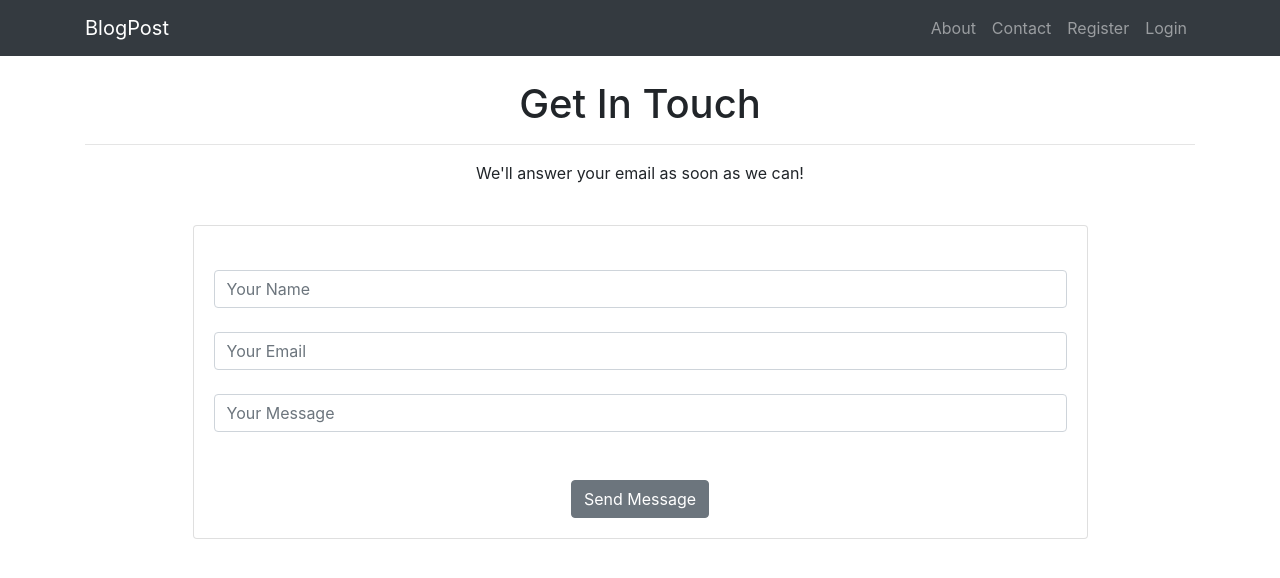
After one commit to Yazan-Akq/BlogPost, a Django app: page /Contact/ in a window 1280 px wide. The commit adds this page. Shown: the top 578 px of the page. Run offline with Django 3.2, Linux system fonts and the light colour scheme; some libraries are stand-ins or nearby versions.

Commit message:
contact-page

```diff
--- a/BlogApp/templates/base.html
+++ b/BlogApp/templates/base.html
@@ -14,6 +14,7 @@
   </head>
   <body>
     <nav class="navbar navbar-expand-lg navbar-dark bg-dark">
+        <div class="container">
   <a class="navbar-brand" href="{% url 'home' %}">BlogPost</a>
   <button class="navbar-toggler" type="button" data-toggle="collapse" data-target="#navbarNav" aria-controls="navbarNav" aria-expanded="false" aria-label="Toggle navigation">
     <span class="navbar-toggler-icon"></span>
@@ -22,17 +23,22 @@
 
 
     {% if user.is_authenticated %}
+    <ul class="navbar-nav ml-auto">
       <ul class="navbar-nav">
-      <li class="nav-item active">
+      <li class="nav-item ">
         <a class="nav-link" href="{% url 'add_post' %}">Add Post<span class="sr-only">(current)</span></a>
       </li>
     </ul>
      <ul class="navbar-nav">
-      <li class="nav-item active">
+      <li class="nav-item ">
         <a class="nav-link" href="{% url 'your_posts' %}">Your Posts<span class="sr-only">(current)</span></a>
       </li>
     </ul>
-    <ul class="navbar-nav ml-auto">
+    <ul class="navbar-nav">
+      <li class="nav-item ">
+        <a class="nav-link" href="{% url 'contact' %}">Contact<span class="sr-only">(current)</span></a>
+      </li>
+    </ul>
        <li class="nav-item dropdown">
         <a class="nav-link dropdown-toggle" href="#" id="navbarDropdown" role="button" data-toggle="dropdown" aria-haspopup="true" aria-expanded="false">
           {{ user.first_name }}
@@ -47,6 +53,16 @@
     </ul>
     {% else %}
       <ul class="navbar-nav ml-auto">
+        <ul class="navbar-nav">
+      <li class="nav-item ">
+        <a class="nav-link" href="{% url 'about' %}">About<span class="sr-only">(current)</span></a>
+      </li>
+    </ul>
+      <ul class="navbar-nav">
+      <li class="nav-item ">
+        <a class="nav-link" href="{% url 'contact' %}">Contact<span class="sr-only">(current)</span></a>
+      </li>
+    </ul>
         <li class="nav-item">
         <a class="nav-link" href="{% url 'register' %}">Register</a>
         </li>
@@ -56,6 +72,7 @@
     </ul>
     {% endif %}
     </ul>
+  </div>
   </div>
 </nav>
 
--- /dev/null
+++ b/BlogApp/templates/contact.html
@@ -0,0 +1,56 @@
+{% extends 'base.html' %}
+
+{% block content %}
+<!DOCTYPE html>
+<html>
+<head>
+	<title></title>
+</head>
+<body>
+  <h1 class="text-center">Get In Touch</h1>
+  <hr>
+{% if message_name %}
+  <center>
+    <br><br>
+    <h2>Thanks {{ message_name }}</h2>
+    <p>we recieved your email and will respond shortly...</p>
+    <br><br><br>
+  </center>
+{% else %}
+<p class="text-center">We'll answer your email as soon as we can!</p>
+<br>
+<div class="col-md-10 offset-md-1">
+  <div class="card">
+  <div class="card-body">
+    <br>
+  <center>
+    <form action="{% url 'contact' %}" method="POST">
+      {% csrf_token %}
+      <div class="md-form">
+        <i class="fas fa-user prefix grey-text"></i>
+        <input type="text" id="form-name" class="form-control" placeholder="Your Name" name="message-name">
+      </div>
+      <br>
+      <div class="md-form">
+      <i class="fas fa-envelope prefix grey-text"></i>
+      <input type="email" id="form-email" class="form-control" placeholder="Your Email" name="message-email">
+      </div>
+      <br>
+      <div class="md-form">
+        <i class="fas fa-tag prefix grey-text"></i>
+          <input type="text" id="form-Subject" class="form-control" placeholder="Your Message" name="message">
+      </div>
+        <br>
+      <div class="text-center mt-4">
+          <button class="btn btn-secondary">Send Message</button>
+      </div>
+    </form>
+  </center>
+  </div>
+  </div>
+</div>
+{% endif %}
+</body>
+</html>
+
+{% endblock %}
--- a/BlogApp/urls.py
+++ b/BlogApp/urls.py
@@ -10,4 +10,18 @@ urlpatterns = [
     path('edit/<int:pk>', EditView.as_view(), name = 'edit'),
     path('your_posts/', views.your_posts, name='your_posts'),
 	path('PostDetail/Comment/<int:pk>', CommentView.as_view(), name='add_comment'),
+	path('About/', views.about, name='about'),
+	path('Contact/', views.contact, name='contact'),
+
+
+
+
+
+
+
+
+
+
+
+
 ]
--- a/BlogApp/views.py
+++ b/BlogApp/views.py
@@ -4,6 +4,8 @@ from django.views.generic import CreateView, UpdateView, DetailView
 from .forms import ListForm, EditForm, CommentForm
 from django.contrib import messages
 from django.urls import reverse_lazy
+from django.core.mail import send_mail
+from django.conf import settings
 
 def home(request):
 	form = List.objects.all().order_by('-id')
@@ -45,3 +47,27 @@ class CommentView(CreateView):
 	def form_valid(self, form):
 		form.instance.post_id = self.kwargs['pk']
 		return super().form_valid(form)
+
+def about(request):
+	return render(request, 'about.html')
+
+def contact(request):
+	if request.method == 'POST':
+		message_name = request.POST.get('message-name')
+		message_email = request.POST.get('message-email')
+		message = request.POST.get('message')
+
+		send_mail(
+			'message from ' + message_name,
+			message,
+			message_email,
+			['yazanakq@gmail.com'],
+		)
+
+		return render(request, 'contact.html', {'message_name':message_name})
+
+
+
+
+	else:
+		return render(request, 'contact.html')
```
Also changed, not shown: BlogApp/templates/about.html (added, +25 -0 lines), BlogProject/settings.py (+6 -1 lines).
